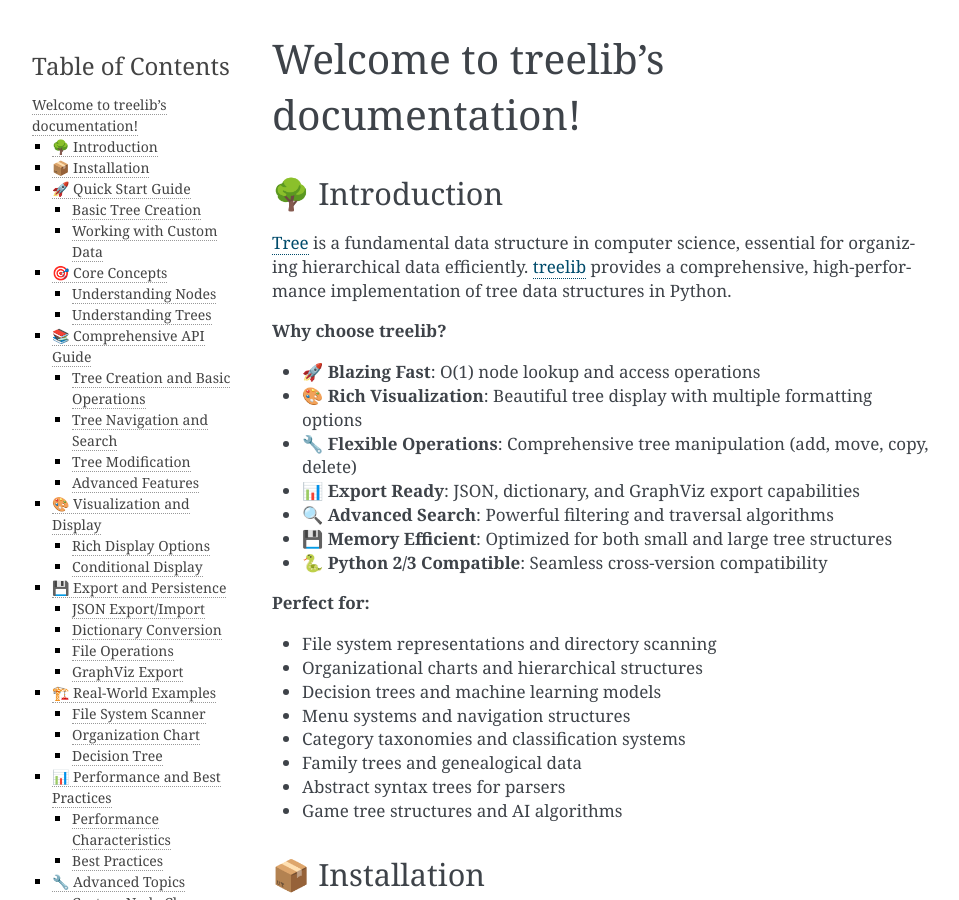
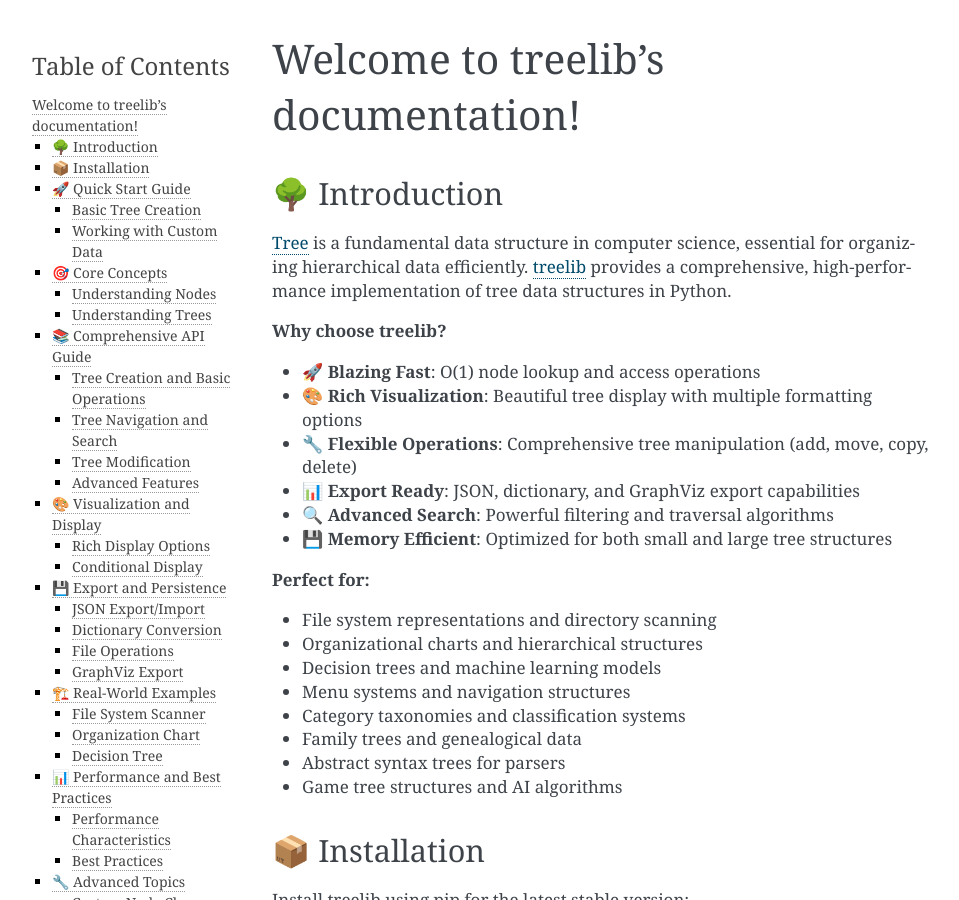
Before and after one commit to caesar0301/treelib, a Sphinx documentation site: the page built from docs/source/index.rst, in a window 1280 px wide and 900 px high. Shown: the whole window, without its empty margins (148-1107 px from the left). Built offline with Sphinx 7.4.7, drawn with Linux system fonts in a browser that asks for light colours.

Commit message:
update doc

```diff
--- a/docs/source/index.rst
+++ b/docs/source/index.rst
@@ -23,7 +23,6 @@
 * 📊 **Export Ready**: JSON, dictionary, and GraphViz export capabilities
 * 🔍 **Advanced Search**: Powerful filtering and traversal algorithms
 * 💾 **Memory Efficient**: Optimized for both small and large tree structures
-* 🐍 **Python 2/3 Compatible**: Seamless cross-version compatibility
 
 **Perfect for:**
 
```
